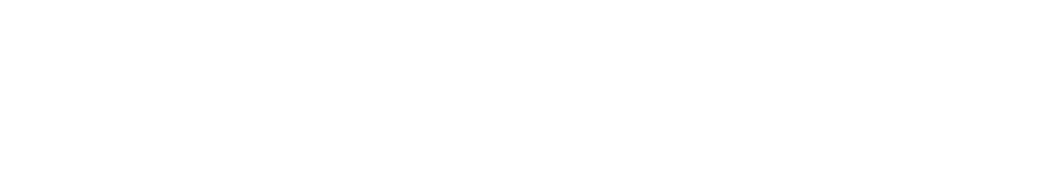
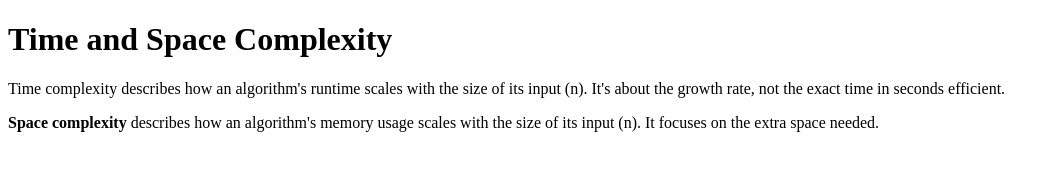
Before and after one commit to acciojob/time-and-space-complexity-adityaDubey7054, a website: page main.html in a window 1280 px wide. Shown: the whole page, without its empty margins (0-1059 px from the left). Drawn offline with Linux system fonts and the light colour scheme.

Commit message:
created a submission

```diff
--- a/main.html
+++ b/main.html
@@ -8,6 +8,9 @@
 
 <body>
 	<!-- the entire body must be written by student -->
+	<h1>Time and Space Complexity</h1>
+	<p>Time complexity describes how an algorithm's runtime scales with the size of its input (n). It's about the growth rate, not the exact time in seconds efficient.</p>
+	<p><b>Space complexity</b> describes how an algorithm's memory usage scales with the size of its input (n). It focuses on the extra space needed.</p>
     <script type="text/javascript" src="./script.js">
 </script>
 
```
